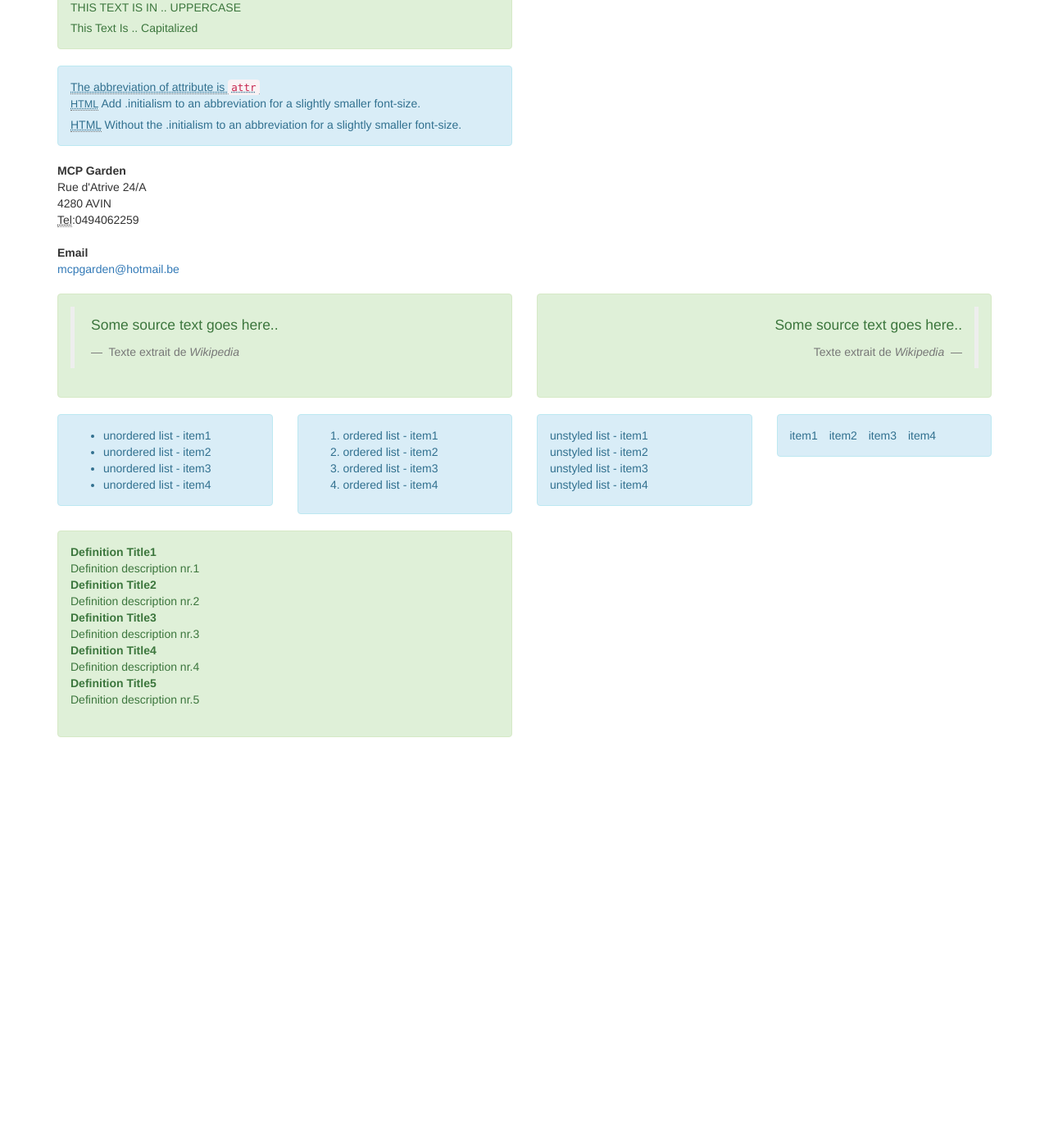
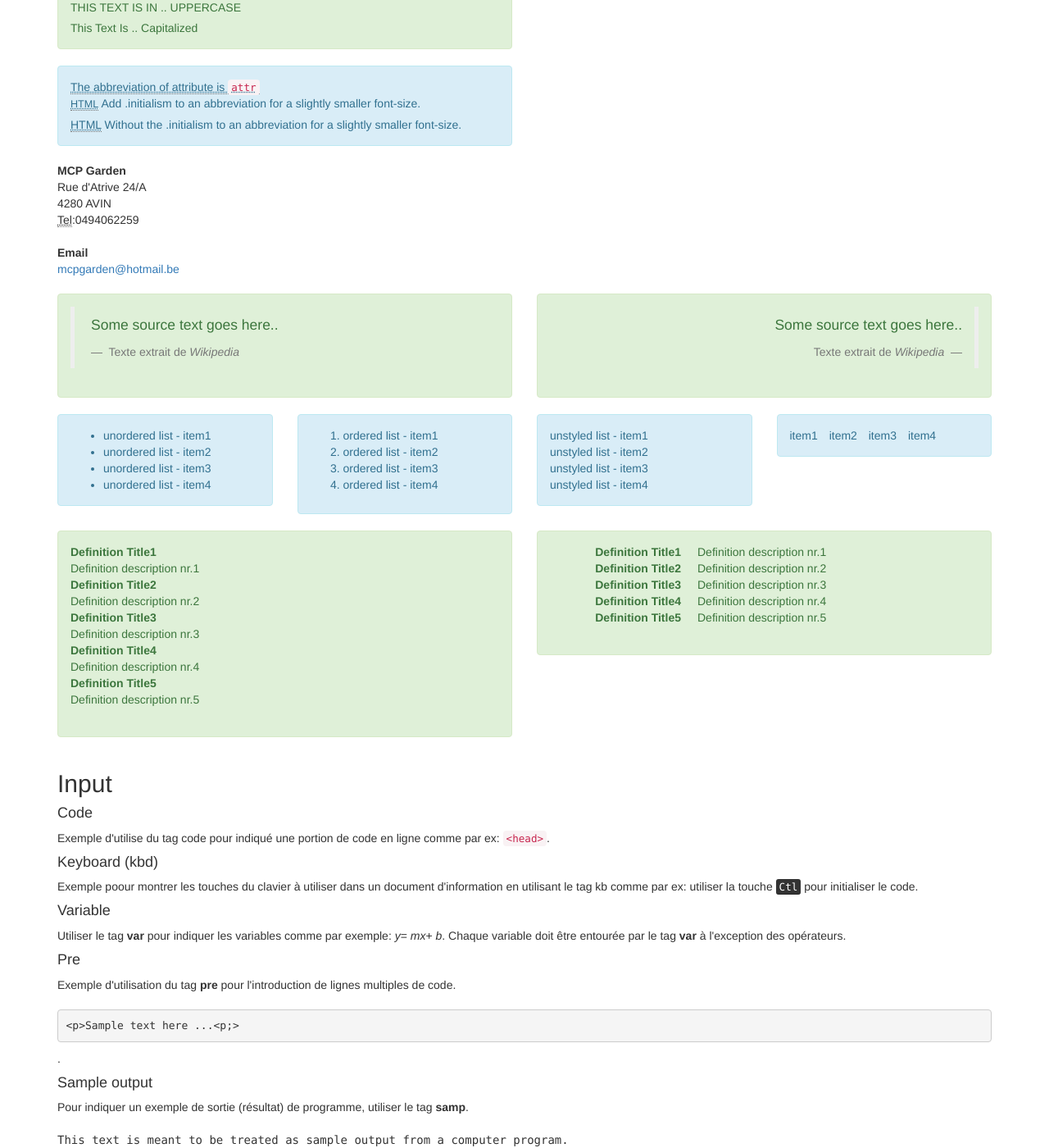
Before and after one commit to mcp1766/bootstratp3-getting-started, a Jekyll site: the page built from typography.html, in a window 1280 px wide and 1400 px high, scrolled down 1172 px. Shown: the whole window at 82% size. Built offline with Jekyll 4.4.1, drawn with Linux system fonts in a browser that asks for light colours; before the commit the page ends 2091 px from its top, so only the background shows below that.

Commit message:
Updated files: - index.html - about.html Add more typography examples - User input   - code   - kbd   - var   - pre   - samp

```diff
--- a/index.html
+++ b/index.html
@@ -1,6 +1,7 @@
 ---
 layout: home
 ---
+<!DOCTYPE html>
 	<nav class="navbar navbar-default">
 		<div class="container-fluid">
 			<!-- Brand and toggle get grouped for better mobile display -->
--- a/typography.html
+++ b/typography.html
@@ -1,7 +1,7 @@
 ---
 layout: home
 ---
-
+<!DOCTYPE html>
 <!--  Bootstrap - typography course -->
 <html>
 
@@ -200,6 +200,42 @@ layout: home
 				</dl>
 			</div>
 		</div>
+		<div class="col-xs-6">
+			<div class="alert alert-success">
+				<dl class="dl-horizontal">
+					<dt>Definition Title1</dt>
+					<dd>Definition description nr.1</dd>
+					<dt>Definition Title2</dt>
+					<dd>Definition description nr.2</dd>
+					<dt>Definition Title3</dt>
+					<dd>Definition description nr.3</dd>
+					<dt>Definition Title4</dt>
+					<dd>Definition description nr.4</dd>
+					<dt>Definition Title5</dt>
+					<dd>Definition description nr.5</dd>
+				</dl>
+			</div>
+		</div>
+	</div>
+</div>
+<div class="container">
+	<div class="row">
+		<div class="col-xs-12">
+		<h2>Input</h2>
+		<h4>Code</h4>
+			<p>Exemple d'utilise du tag code pour indiqué une portion de code en ligne comme par ex: <code>&lt;head&gt;</code>.</p>
+			<h4>Keyboard (kbd)</h4>
+			<p>Exemple poour montrer les touches du clavier à utiliser dans un document d'information en utilisant le tag kb comme par ex: utiliser la touche <kbd>Ctl</kbd> pour initialiser le code.</p>
+			<h4>Variable</h4>
+			<p>Utiliser le tag <b>var</b> pour indiquer les variables comme par exemple: <var>y</var>= <var>m</var><var>x</var>+ <var>b</var>.  Chaque variable doit être entourée par
+			le tag <b>var</b> à l'exception des opérateurs.</p>
+			<h4>Pre</h4>
+			Exemple d'utilisation du tag <b>pre</b> pour l'introduction de lignes multiples de code. <br /><br />
+			<pre>&lt;p&gt;Sample text here ...&lt;p;&gt;</pre>.
+			<h4>Sample output</h4>
+			Pour indiquer un exemple de sortie (résultat) de programme, utiliser le tag <b>samp</b>. <br /><br />
+			<samp>This text is meant to be treated as sample output from a computer program.</samp>
+		</div>
 	</div>
 </div>
 </html>
```
Also changed, not shown: 3 other files.
